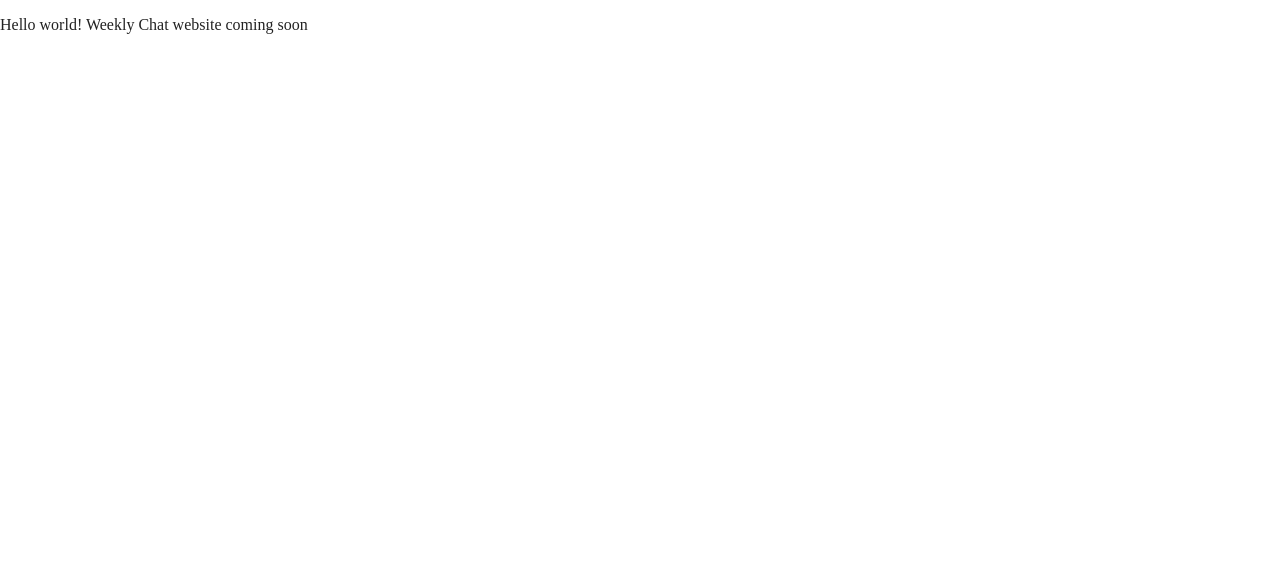
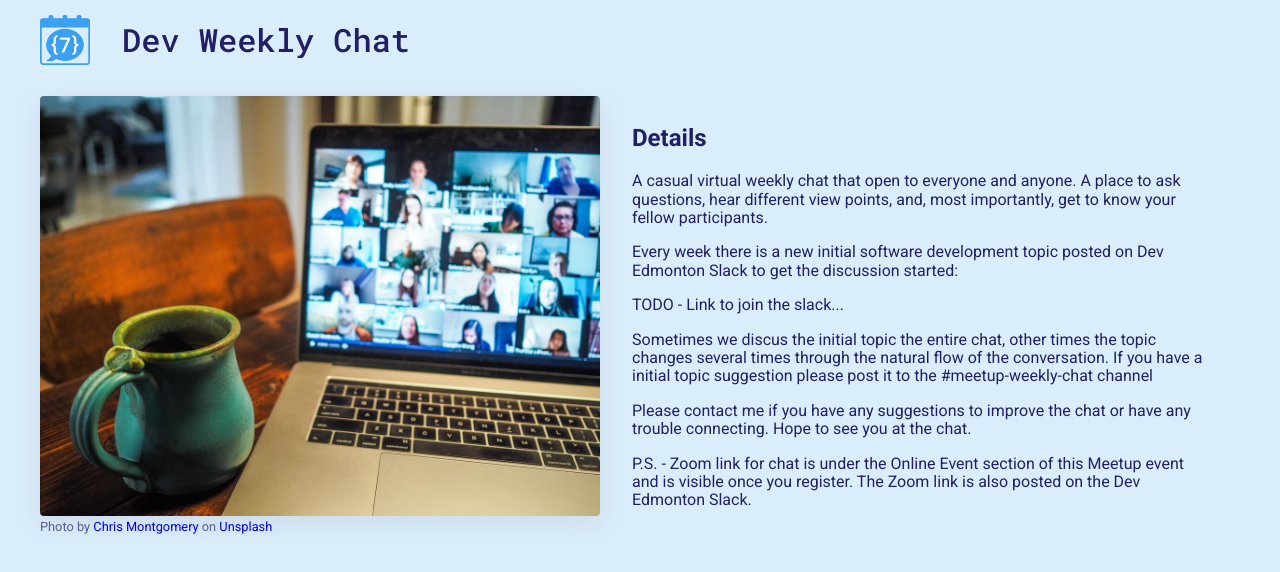
Before and after one commit to weeklychat/website, a website built with Parcel: page index.html in a window 1280 px wide. Built offline with nearby package versions, Linux system fonts and the light colour scheme.

Commit message:
Basic content and styling

```diff
--- /dev/null
+++ b/css/global.scss
@@ -0,0 +1,14 @@
+@import "/css/main.css";
+@import "/css/variables.scss";
+
+body {
+  font-family: 'Roboto', sans-serif;
+  color: $text-dark;
+}
+
+a {
+  text-decoration: none;
+  &:hover {
+    text-decoration: underline;
+  }
+}
--- /dev/null
+++ b/css/index.scss
@@ -0,0 +1,87 @@
+@import "/css/global.scss";
+
+body {
+  background-color: $light-blue;
+  display: flex;
+  align-items: center;
+  flex-direction: column;
+}
+
+#top-nav {
+  width: 100%;
+  height: 80px;
+  display: flex;
+  align-items: center;
+  justify-content: center;
+
+  > .nav-content {
+    width: 100%;
+    max-width: 1200px;
+    padding: 1rem 2rem;
+    display: flex;
+    align-items: center;
+
+    > img {
+      width: 50px;
+      height: 50px;
+    }
+
+    > span {
+      font-family: "Roboto Mono", monospace;
+      font-size: 32px;
+      margin-left: 2rem;
+      font-weight: 500;
+      white-space: nowrap;
+      overflow: hidden;
+      text-overflow: ellipsis;
+    }
+
+    @media screen and (max-width: $phone) {
+      padding: 0.5rem 1rem;
+      > span {
+        font-size: 24px;
+      }
+    }
+  }
+}
+
+#main-content {
+  width: 100%;
+  max-width: 1200px;
+  margin-top: 1rem;
+  display: flex;
+  justify-content: center;
+  align-items: center;
+  flex-wrap: wrap;
+
+  .main-img {
+    display: flex;
+    flex-direction: column;
+
+    > img {
+      width: 560px;
+      max-width: 100%;
+      border-radius: 4px;
+      box-shadow: $box-shadow;
+    }
+  }
+
+  .main-desc {
+    flex: 1 0 360px;
+    padding: 0 2rem;
+
+    @media screen and (max-width: $phone) {
+      flex-basis: calc(100% - 4rem);
+    }
+  }
+
+  @media screen and (max-width: $phone) {
+    margin-top: 0;
+  }
+}
+
+.img-attr {
+  color: $text-dark-med;
+  font-size: 0.8rem;
+  margin-top: 0.25rem;
+}
--- /dev/null
+++ b/css/variables.scss
@@ -0,0 +1,15 @@
+// site colors
+$primary: #3ca0f0;
+$light-blue: #daedfb;
+$dark-blue: #07004d;
+
+$text-dark: rgba(7, 0, 77, 0.87);
+$text-dark-med: rgba(7, 0, 77, 0.6);
+$text-dark-disabled: rgba(7, 0, 77, 0.38);
+
+// breakpoints
+$phone: 576px;
+$tablet: 768px;
+
+// box shadows
+$box-shadow: rgba(149, 157, 165, 0.2) 0px 8px 24px;
--- a/index.html
+++ b/index.html
@@ -1,41 +1,83 @@
-<!doctype html>
+<!DOCTYPE html>
 <html class="no-js" lang="">
+  <head>
+    <meta charset="utf-8" />
+    <title></title>
+    <meta name="description" content="" />
+    <meta name="viewport" content="width=device-width, initial-scale=1" />
 
-<head>
-  <meta charset="utf-8">
-  <title></title>
-  <meta name="description" content="">
-  <meta name="viewport" content="width=device-width, initial-scale=1">
+    <meta property="og:title" content="" />
+    <meta property="og:type" content="" />
+    <meta property="og:url" content="" />
+    <meta property="og:image" content="" />
 
-  <meta property="og:title" content="">
-  <meta property="og:type" content="">
-  <meta property="og:url" content="">
-  <meta property="og:image" content="">
+    <link rel="manifest" href="site.webmanifest" />
+    <link rel="apple-touch-icon" href="icon.png" />
+    <!-- Place favicon.ico in the root directory -->
 
-  <link rel="manifest" href="site.webmanifest">
-  <link rel="apple-touch-icon" href="icon.png">
-  <!-- Place favicon.ico in the root directory -->
+    <link rel="preconnect" href="https://fonts.googleapis.com" />
+    <link rel="preconnect" href="https://fonts.gstatic.com" crossorigin />
+    <link
+      href="https://fonts.googleapis.com/css2?family=Roboto+Mono:ital,wght@0,200;0,400;0,500;0,700;1,200;1,400;1,500;1,700&family=Roboto:ital,wght@0,100;0,300;0,400;0,500;0,700;1,100;1,300;1,400;1,500;1,700&display=swap"
+      rel="stylesheet"
+    />
+    <link rel="stylesheet" href="css/normalize.css" />
+    <link rel="stylesheet" href="css/index.scss" />
 
-  <link rel="stylesheet" href="css/normalize.css">
-  <link rel="stylesheet" href="css/main.css">
+    <meta name="theme-color" content="#fafafa" />
+  </head>
 
-  <meta name="theme-color" content="#fafafa">
-</head>
-
-<body>
-
-  <!-- Add your site or application content here -->
-  <p>Hello world! Weekly Chat website coming soon</p>
-  <script src="js/vendor/modernizr-3.11.2.min.js"></script>
-  <script src="js/plugins.js"></script>
-  <script src="js/main.js"></script>
-
-  <!-- Google Analytics: change UA-XXXXX-Y to be your site's ID. -->
-  <script>
-    window.ga = function () { ga.q.push(arguments) }; ga.q = []; ga.l = +new Date;
-    ga('create', 'UA-XXXXX-Y', 'auto'); ga('set', 'anonymizeIp', true); ga('set', 'transport', 'beacon'); ga('send', 'pageview')
-  </script>
-  <script src="https://www.google-analytics.com/analytics.js" async></script>
-</body>
-
+  <body>
+    <!-- Add your site or application content here -->
+    <nav id="top-nav">
+      <div class="nav-content">
+        <img src="/icon-transparent.png" alt="logo" />
+        <span>Dev Weekly Chat</span>
+      </div>
+    </nav>
+    <section id="main-content">
+      <div class="main-img">
+        <img src="/img/coffee-laptop.jpg" alt="" />
+        <div class="img-attr">
+          Photo by
+          <a href="https://unsplash.com/@cwmonty?utm_source=unsplash&utm_medium=referral&utm_content=creditCopyText"
+            >Chris Montgomery</a
+          >
+          on
+          <a
+            href="https://unsplash.com/s/photos/zoom?utm_source=unsplash&utm_medium=referral&utm_content=creditCopyText"
+            >Unsplash</a
+          >
+        </div>
+      </div>
+      <div class="main-desc">
+        <h2>Details</h2>
+        <p>
+          A casual virtual weekly chat that open to everyone and anyone. A place to ask questions, hear different view
+          points, and, most importantly, get to know your fellow participants.
+        </p>
+        <p>
+          Every week there is a new initial software development topic posted on Dev Edmonton Slack to get the
+          discussion started:
+        </p>
+        <p>TODO - Link to join the slack...</p>
+        <p>
+          Sometimes we discus the initial topic the entire chat, other times the topic changes several times through the
+          natural flow of the conversation. If you have a initial topic suggestion please post it to the
+          #meetup-weekly-chat channel
+        </p>
+        <p>
+          Please contact me if you have any suggestions to improve the chat or have any trouble connecting. Hope to see
+          you at the chat.
+        </p>
+        <p>
+          P.S. - Zoom link for chat is under the Online Event section of this Meetup event and is visible once you
+          register. The Zoom link is also posted on the Dev Edmonton Slack.
+        </p>
+      </div>
+    </section>
+    <script type="module" src="js/vendor/modernizr-3.11.2.min.js"></script>
+    <script type="module" src="js/plugins.js"></script>
+    <script type="module" src="js/main.js"></script>
+  </body>
 </html>
```
Also changed, not shown: css/main.css (line endings or trailing spaces), icon-transparent.png (added), img/coffee-laptop.jpg (added).
